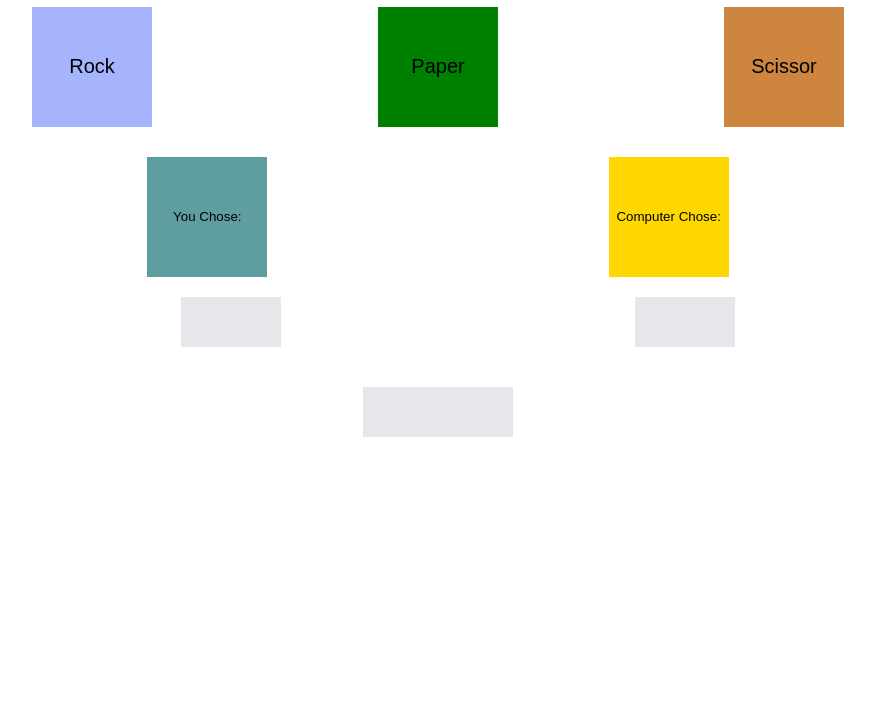
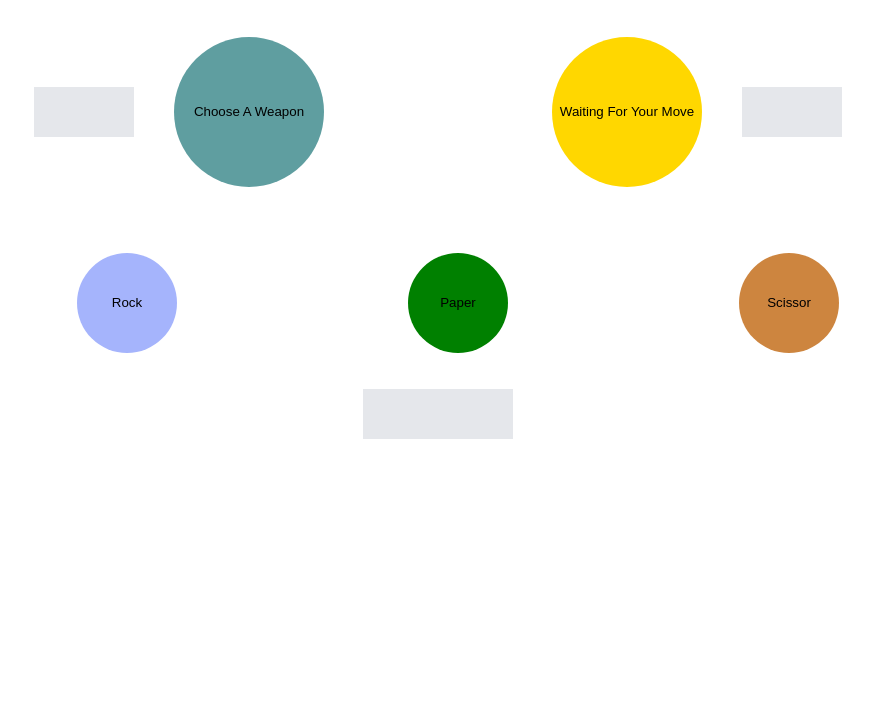
Before and after one commit to abim91/Rock-Paper-Scissor, a plain HTML site: page index.html in a window 1280 px wide. Shown: the part 73-800 px from the top of the page, without its empty margins (202-1077 px from the left). Drawn offline with Linux system fonts and the light colour scheme.

Commit message:
update UI

```diff
--- a/index.html
+++ b/index.html
@@ -9,36 +9,37 @@
 
 </head>
 <body>
-  <h1> Match Against A Robot </h1>
-
-  <div class = "opt">
-    <button id = "rockBtn" class="key">Rock</button>
+  <header>
+    <h1> Rock-Paper-Scissor Battle</h1>
+  </header>
 
 
 
-    <button id = "paperBtn" class="key">Paper</button>
 
-
-    <button id = "scissorsBtn" class="key">Scissor</button>
+  <div class = "decisionBoard">
+    <div id = "user-data">
+      <div id = "user-points"></div>
+      <button id = "userDecision" class = "circle">Choose A Weapon</button>
+    </div>
+    <div id="computer-data">
+    <button id = "computerDecision" class = "circle">Waiting For Your Move </button>
+    <div id = "computer-points"></div>
+  </div>
   </div>
 
-  <div class = "decisionBoard">
-    <button id = "userDecision">You Chose:</button>
-    <button id = "computerDecision">Computer Chose:</button>
-  </div>
+  <ul class = "options">
+    <li><button id = "rockBtn" class="circle">Rock</button></li>
+    <li><button id = "paperBtn" class="circle">Paper</button></li>
+    <li><button id = "scissorsBtn" class="circle">Scissor</button></li>
+    </ul>
 
-
-    <div id = "points-display">
+   <!-- <div id = "points-display">
         <div id = "user-points"></div>
         <div id = "computer-points"></div>
-    </div>
+    </div>-->
     <div class = "gameResult">
       <div id = "winner-display"></div>
-
-      </div>
-
-
-  </div>
+    </div>
 
   </div>
   <script src = "rPC.js"> </script>
--- a/rPC.js
+++ b/rPC.js
@@ -21,7 +21,7 @@ function getComputerChoice(){
 function getUserChoice(){
     return new Promise(function (resolve){
     window.addEventListener("click",function(e){
-        //console.log(e);
+        console.log(e);
         const selected =document.querySelector(`button[id="${e.target.id}"]`);
        let userSelected = selected.innerHTML;
 
--- a/style.css
+++ b/style.css
@@ -16,16 +16,28 @@ h1{
 #scissorsBtn{
     background: peru;
 }
-.opt{
+.circle {
+    width: 100px;
+    height: 100px;
+     border-radius: 50%;
+     border-style: none;
+    background: #3B5163;
+    -moz-border-radius: 50%;
+    -webkit-border-radius: 50%;
+ }
+.options{
     display: flex;
      flex: 1;
      justify-content: space-evenly;
+     list-style: none;
+     padding-top: 50px;
+     align-items: center;
 
  }
- .key{
-     font-size: 20px;;
-     min-width: 120px;
-     min-height: 120px;
+
+ /*.options > *{
+    font-size: 20px;;
+
      display: flex;
      justify-content: center;
      align-items: center;
@@ -33,24 +45,54 @@ h1{
 
  }
 
+ /*.key{
+     font-size: 20px;;
+     min-width: 10px;
+     min-height: 10px;
+     display: flex;
+     justify-content: center;
+     align-items: center;
+     border-style: none;
+
+ }*/
+
  /*Creating output board*/
 .decisionBoard {
     display: flex;
     padding-top: 30px;
     justify-content: space-evenly;
+
+
+    #user-data{
+        display: flex;
+        flex-direction: row;
+        justify-content: space-between;
+        width: 290px;
+        align-items: center;
+
+    }
+
+    #computer-data{
+        display: flex;
+        flex-direction: row;
+        justify-content: space-between;
+        align-items: center;
+        width:290px;
+    }
+
 }
 
 #userDecision{
     background: #5F9EA0;
-    min-width: 120px;
-    min-height: 120px;
+    min-width: 150px;
+    min-height: 150px;
     border-style: none;
 }
 
 #computerDecision{
     background: #FFD700;
-    min-width: 120px;
-    min-height: 120px;
+    min-width: 150px;
+    min-height: 150px;
     border-style: none;
 }
 
@@ -60,14 +102,14 @@ h1{
 
 }
 
-#points-display{
+/*#points-display{
 
     width: 100%;
     display: flex;
     justify-content: space-evenly;
     height: 50px;
     margin: 20px;
-}
+}*/
 
 #computer-points, #user-points{
     width: 100px;
```
